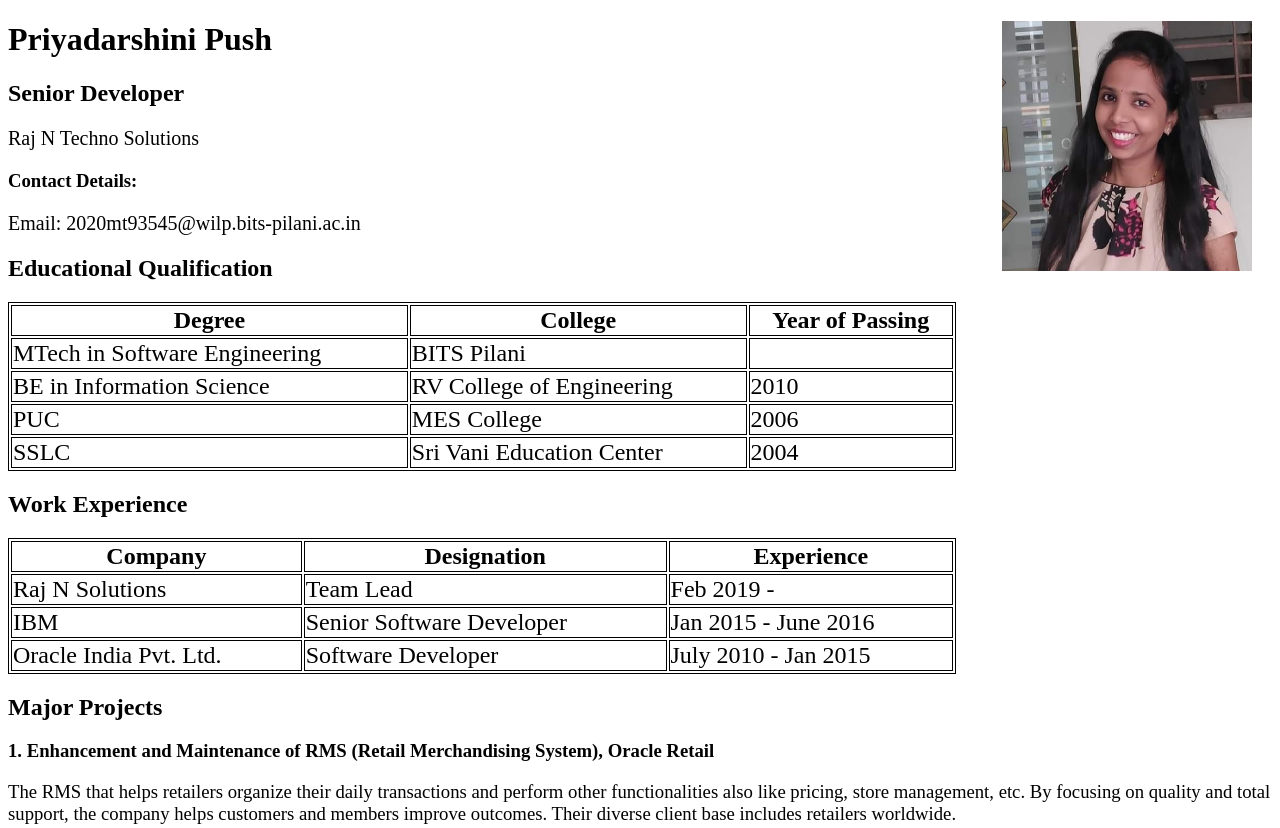
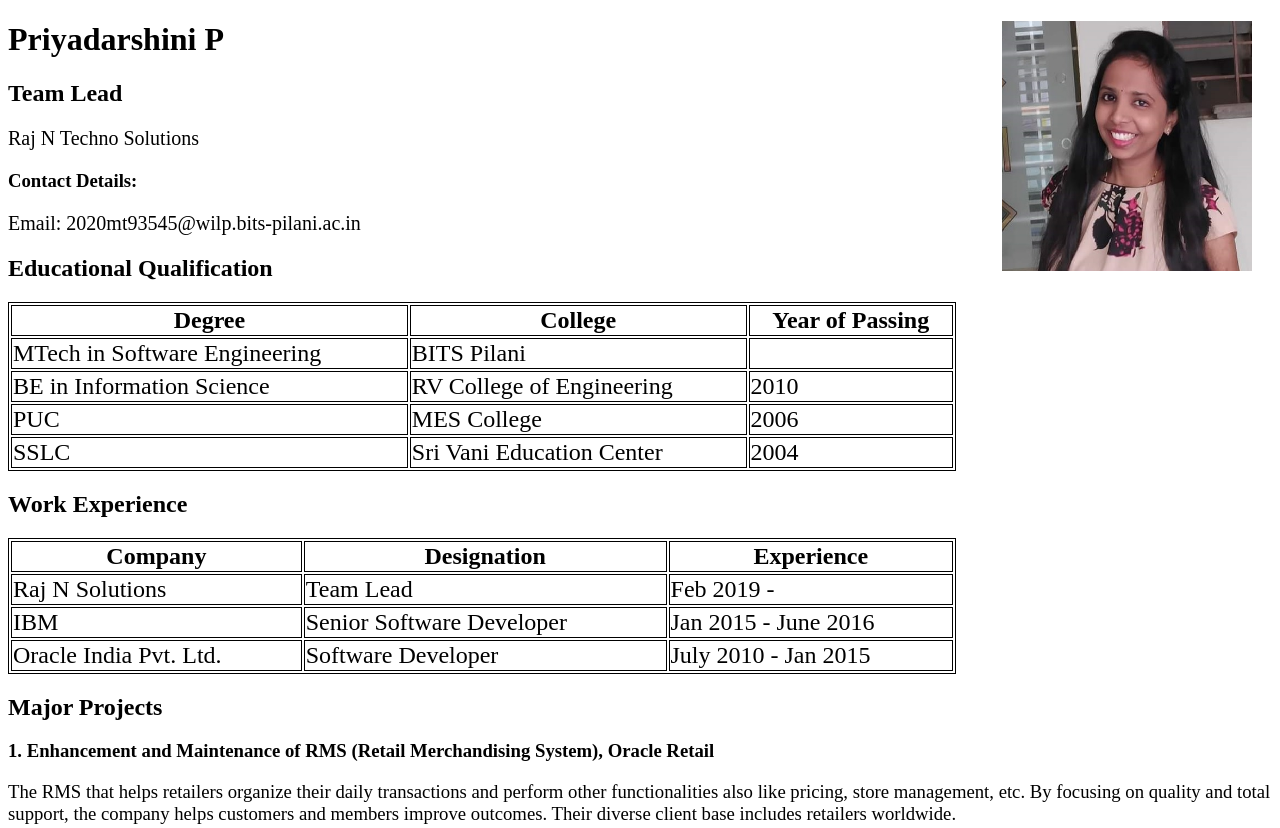
Before and after one commit to priyadarshinibits/priyadarshinibits.github.io, a plain HTML site: page index.html in a window 1280 px wide. Shown: the top 828 px of the page. Drawn offline with Linux system fonts and the light colour scheme.

Commit message:
Update index.html

```diff
--- a/index.html
+++ b/index.html
@@ -11,8 +11,8 @@ table, th, td {
 
 <img src="Picture.jpg"   style="float: right; margin-right: 20px;"  width="250" height="250">
 
-<h1>Priyadarshini Push</h1>
-<h2>Senior Developer</h2>
+<h1>Priyadarshini P</h1>
+<h2>Team Lead</h2>
 <p style="font-size:20px">Raj N Techno Solutions</p>
 <h3>Contact Details:</h3>
 <p style="font-size:20px">Email: 2020mt93545@wilp.bits-pilani.ac.in</p>
```
